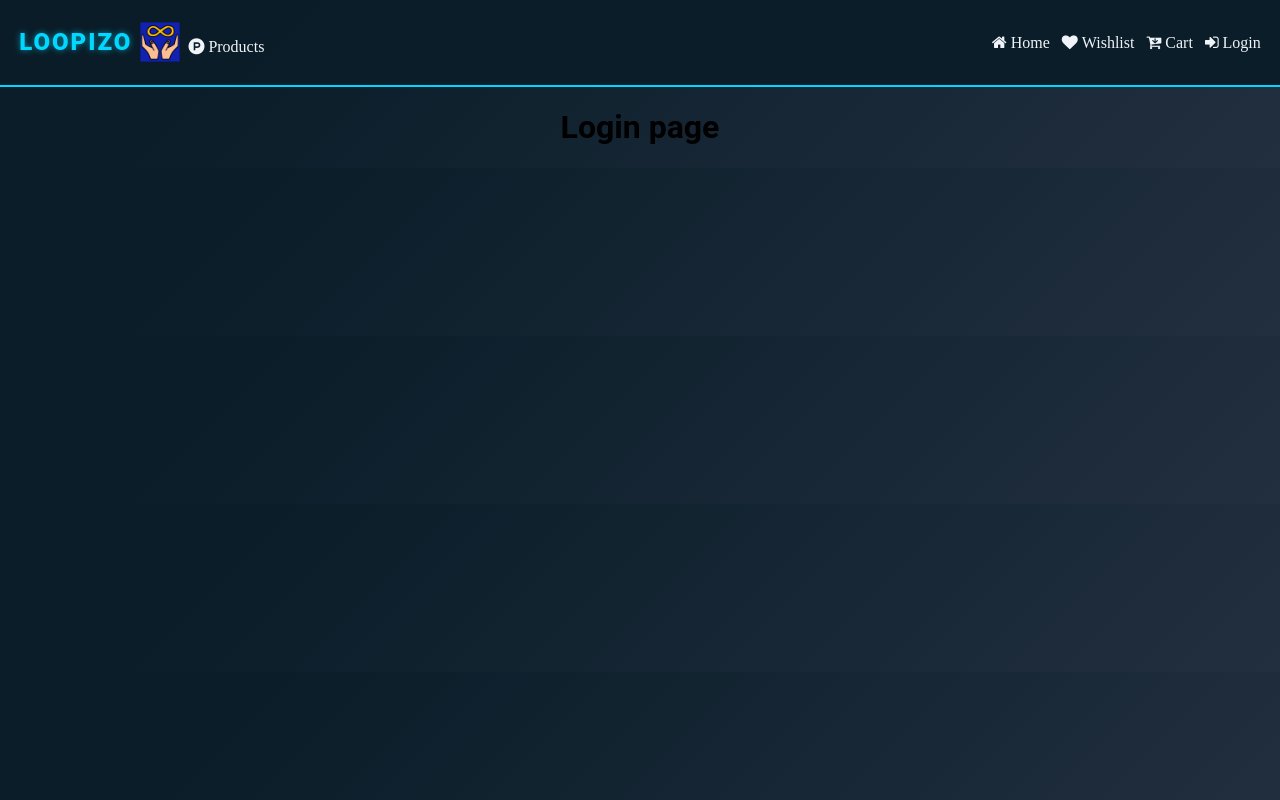
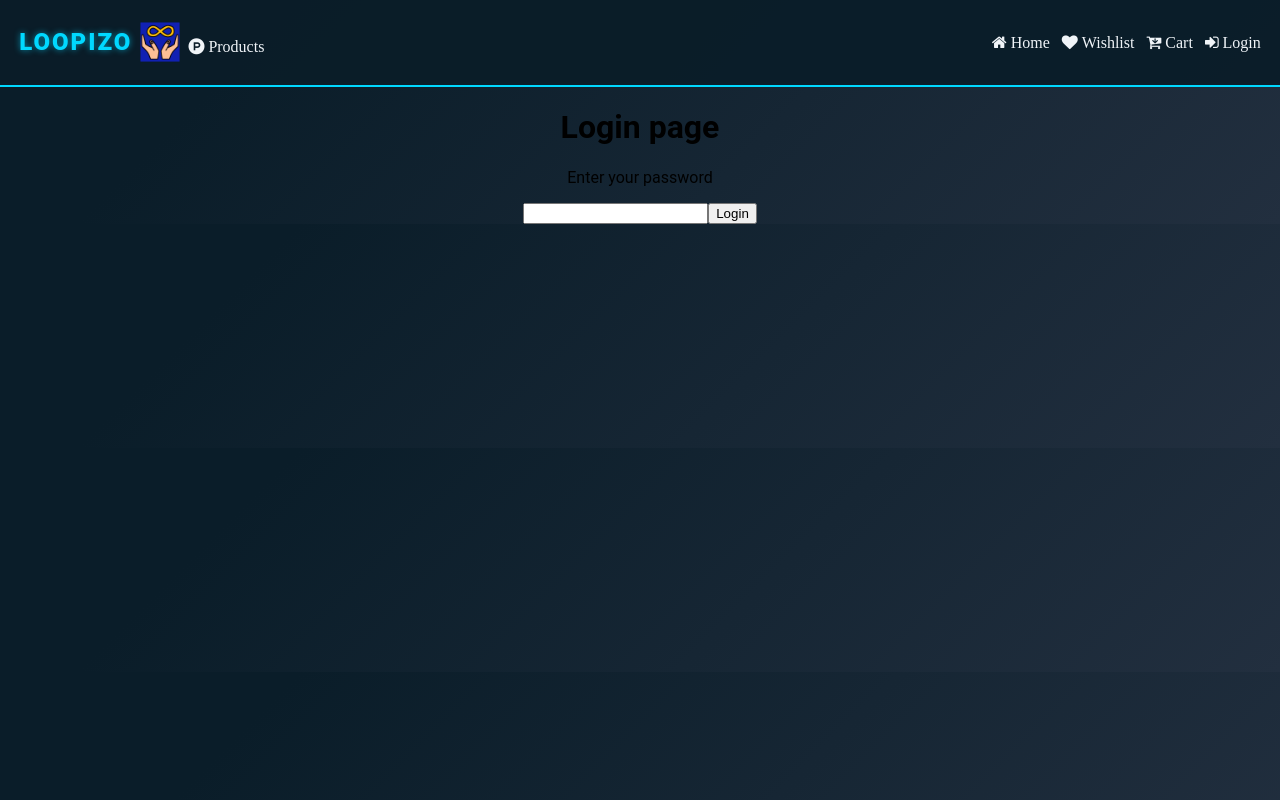
Before and after one commit to sam-0905/Ecom_backend, a React (Create React App) app in the folder Loopizo/: page /login in a window 1280 px wide. Built offline with nearby package versions, Linux system fonts and the light colour scheme; what miragejs would draw is missing.

Commit message:
updated login ans signup page

```diff
--- a/Loopizo/src/App.js
+++ b/Loopizo/src/App.js
@@ -11,6 +11,7 @@ import Products from "./Products";
 import ProductDetail from "./Pages/ProductDetail";
 import Error from "./Pages/Error";
 import Login from "./Pages/Login";
+import Signup from "./Pages/Signup";
 
 function App() {
   return (
@@ -25,10 +26,10 @@ function App() {
         <Route path="/category/:categoryId" element={<CategoryPage/>} />
         <Route path="/cart" element={<Cart />} />
         <Route path="/wish" element={<WishList/>} />
+        <Route path="/login" element={<Login/>} />
+        <Route path="/signup" element={<Signup/>} />
         <Route path="*" element={<Error/>} />
 
-        {/* <Route path="/user" element={<UserComponent />} /> */}
-        <Route path="/login" element={<Login/>} />
         {/* <Route path="/about" element={<AboutComponent />} /> */}
       </Routes>
     </>
--- a/Loopizo/src/Pages/Login.jsx
+++ b/Loopizo/src/Pages/Login.jsx
@@ -1,10 +1,34 @@
+import { use, useState } from "react";
+import { useNavigate } from "react-router";
+import Signup from './Signup';
 
 const Login = () =>{
 
+    const [password,setPassword] = useState("");
+    const [error,setError] = useState(false);
+
+    const navigate = useNavigate()
+
+    function handleLogin() {
+        if (password === "4242"){
+            navigate("/Signup")
+        }else{
+            setPassword("");
+            setError(true)
+        }
+    }
+
+    const onChangeHandler = (e) => setPassword(e.target.value)
+    // console.log(onChangeHandler)
     return (
         <>
-
             <h1>Login page</h1>
+            <div>
+                <p>Enter your password</p>
+                <input type="password" value={password} onChange={onChangeHandler} />
+                <button onClick={handleLogin}>Login</button>
+                {error && <div> please enter the correct password</div>}
+            </div>
         </>
     )
 
--- /dev/null
+++ b/Loopizo/src/Pages/Signup.jsx
@@ -0,0 +1,10 @@
+
+const Signup = () => {
+    return (
+        <>
+        <h1> this is a login page</h1>
+        </>
+    )
+}
+
+export default Signup;
```
